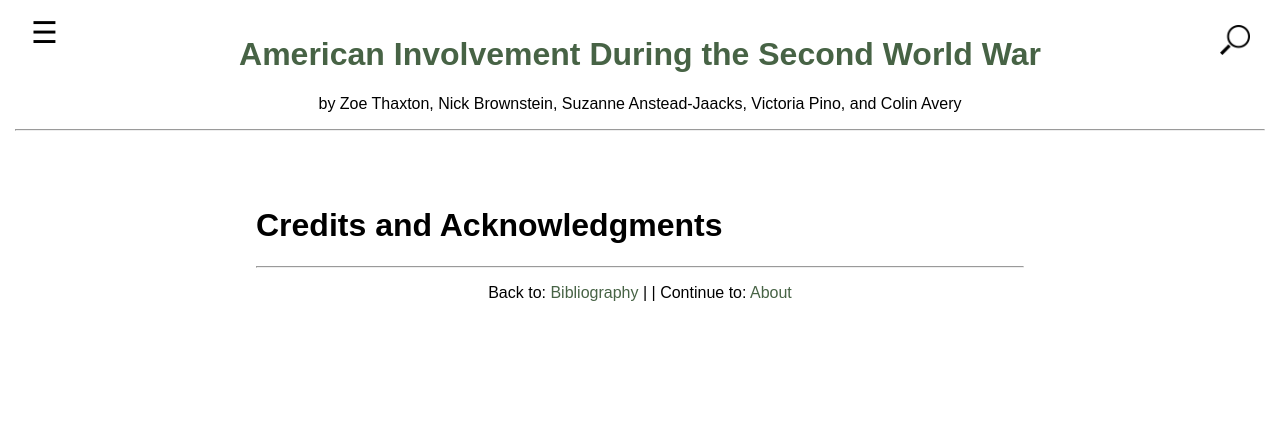
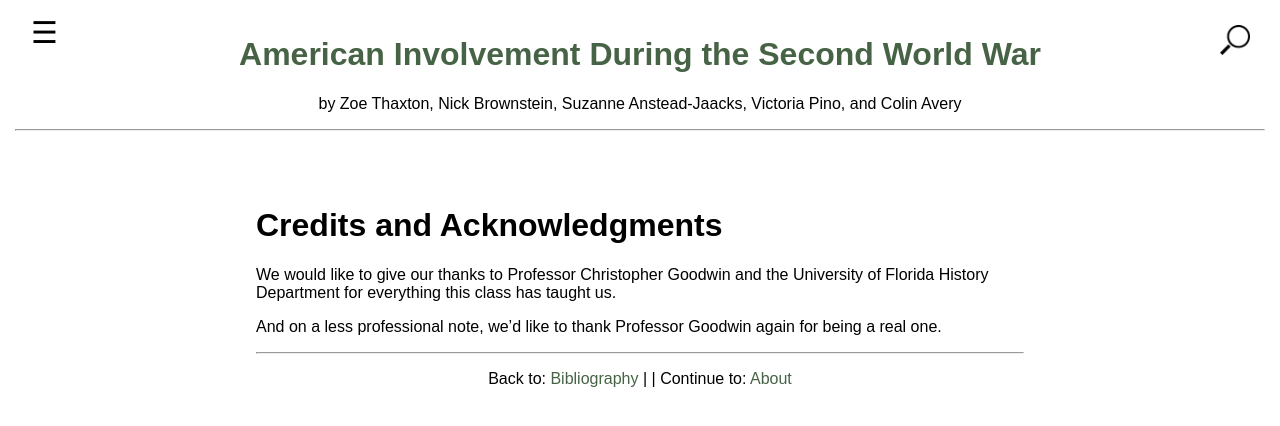
Before and after one commit to zoethaxton/Thaxton-Zoe-WOH-3931, a Jekyll site: the page built from 006_credits_acknowledgments.md, in a window 1280 px wide. Shown: the top 426 px of the page. Built offline with Jekyll 4.4.1, drawn with Linux system fonts in a browser that asks for light colours.

Commit message:
Update 006_credits_acknowledgments.md

```diff
--- a/006_credits_acknowledgments.md
+++ b/006_credits_acknowledgments.md
@@ -5,3 +5,7 @@ number: 6
 ---
 
 # Credits and Acknowledgments
+
+We would like to give our thanks to Professor Christopher Goodwin and the University of Florida History Department for everything this class has taught us.
+
+And on a less professional note, we'd like to thank Professor Goodwin again for being a real one.
```
